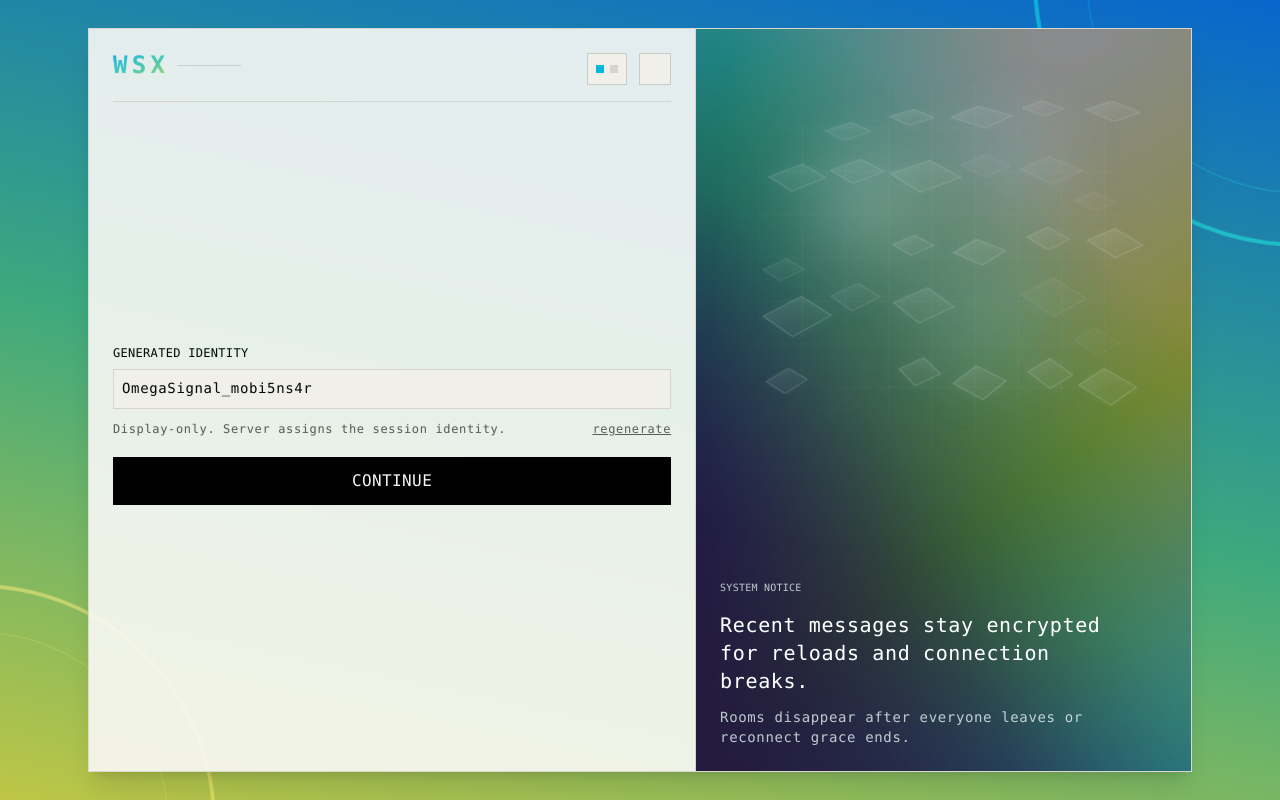
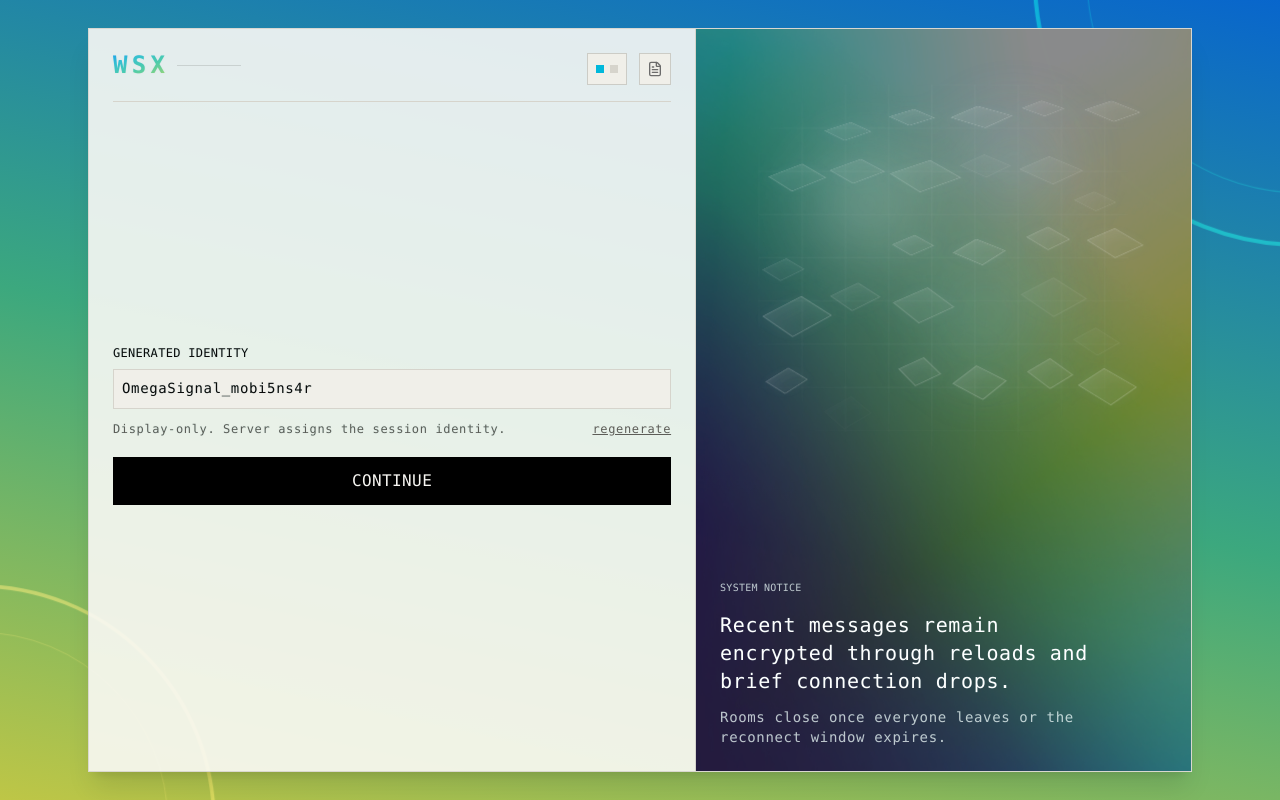
Before and after one commit to mky62/wsx, a React (Vite) app in the folder client/: page / in a window 1280 px wide. Built offline with nearby package versions, Linux system fonts and the light colour scheme.

Commit message:
refactor: update text in SystemNotice component for clarity and consistency

```diff
--- a/client/src/components/home/Header.tsx
+++ b/client/src/components/home/Header.tsx
@@ -29,7 +29,7 @@ export function Header({ phase }: HeaderProps) {
           className="flex h-8 w-8 items-center justify-center border border-black/15 bg-[#f0efe9] text-[#6b6b6b] hover:border-black hover:bg-black hover:text-[#f7f6f2] focus:outline-none focus:ring-2 focus:ring-black focus:ring-offset-2 transition-all"
           aria-label="View documentation"
         >
-
+          <FileText size={16} />
         </button>
       </div>
     </div>
--- a/client/src/components/home/SystemNotice.tsx
+++ b/client/src/components/home/SystemNotice.tsx
@@ -10,10 +10,10 @@ export function SystemNotice({ variant = "default" }: SystemNoticeProps) {
           system notice
         </div>
         <p className="mt-2 text-base text-black">
-          Hello messages stay encrypted for reloads and short connection breaks.
+          Messages remain encrypted through reloads and brief connection drops.
         </p>
         <p className="mt-2 text-sm text-black/65">
-          Rooms disappear after everyone leaves or reconnect grace ends.
+          Rooms close once everyone leaves or the reconnect window expires.
         </p>
       </div>
     );
@@ -25,10 +25,10 @@ export function SystemNotice({ variant = "default" }: SystemNoticeProps) {
         system notice
       </div>
       <p className="max-w-sm text-xl">
-        Recent messages stay encrypted for reloads and connection breaks.
+        Recent messages remain encrypted through reloads and brief connection drops.
       </p>
       <p className="mt-3 max-w-sm text-sm text-white/70">
-        Rooms disappear after everyone leaves or reconnect grace ends.
+        Rooms close once everyone leaves or the reconnect window expires.
       </p>
     </div>
   );
```
